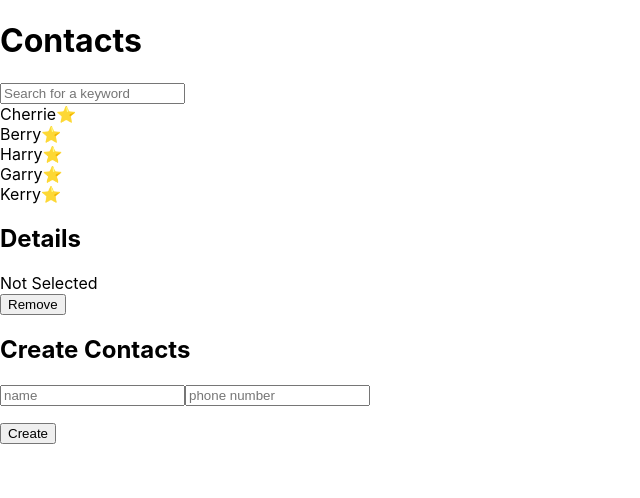
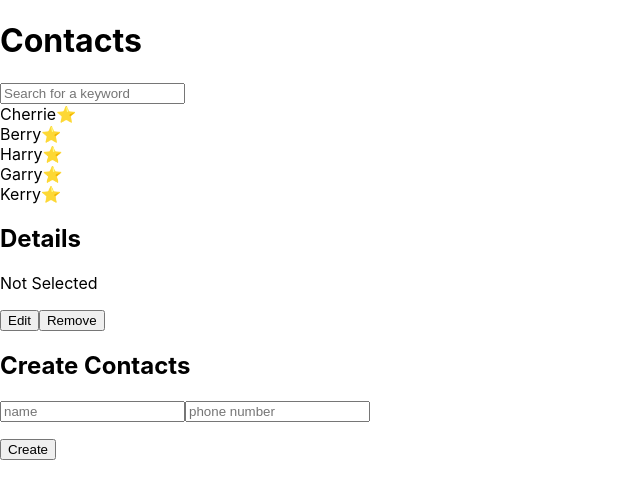
Before and after one commit to cherrie-k/React-Mini-Project, a React (Create React App) app: page / in a window 1280 px wide. Shown: the top 498 px of the page, without its empty margins (0-640 px from the left). Built offline with nearby package versions, Linux system fonts and the light colour scheme.

Commit message:
Contact 데이터 수정 기능 구현

```diff
--- a/src/components/Contact.js
+++ b/src/components/Contact.js
@@ -12,6 +12,7 @@ export default class Contact extends React.Component {
       // 선택(클릭)이 안됐으면 selectedKey가 -1, 선택 됐으면 -1아님
       selectedKey: -1,
       keyword: "",
+
       contactData: [
         {
           name: "Cherrie",
@@ -35,36 +36,43 @@ export default class Contact extends React.Component {
         },
       ],
     };
+
     // 임의 메소드 만들 때 바인딩하기
     this.handleChange = this.handleChange.bind(this);
     this.handleClick = this.handleClick.bind(this);
+
     // 데이터 추가, 삭제, 수정 메소드
     this.handleCreate = this.handleCreate.bind(this);
     this.handleRemove = this.handleRemove.bind(this);
     this.handleEdit = this.handleEdit.bind(this);
   }
+
   // input 란에 값이 들어 왔을 때 그걸 어떻게 처리해줄지 설정
   handleChange(e) {
     this.setState({
       keyword: e.target.value,
     });
   }
+
   handleClick(key) {
     this.setState({
       selectedKey: key,
     });
     console.log(key, "is selected");
   }
+
   handleCreate(contact) {
     this.setState({
       contactData: update(this.state.contactData, { $push: [contact] }),
     });
   }
+
   handleRemove() {
     // 키 선택 안했을 땐 remove 버튼 눌러도 remove 안되게 처리
     if (this.state.selectedKey < 0) {
       return;
     }
+
     this.setState({
       contactData: update(this.state.contactData, {
         $splice: [[this.state.selectedKey, 1]],
@@ -72,6 +80,7 @@ export default class Contact extends React.Component {
       selectedKey: -1, // selectedKey 무효화
     });
   }
+
   handleEdit(name, phone) {
     this.setState({
       contactData: update(this.state.contactData, {
@@ -89,6 +98,7 @@ export default class Contact extends React.Component {
       data.sort((a, b) => {
         return a.name > b.name;
       });
+
       // contact를 parameter로 갖고, name에 search에 있는 내용이 포함돼 있을 때만 True 반환하도록 함.
       data = data.filter((contact) => {
         return (
@@ -96,6 +106,7 @@ export default class Contact extends React.Component {
           -1
         );
       });
+
       return data.map((contact, i) => {
         // 컴포넌트에선 onClick 적용 안됨에 주의!
         return (
@@ -107,9 +118,11 @@ export default class Contact extends React.Component {
         );
       });
     };
+
     return (
       <div>
         <h1>Contacts</h1>
+
         <input
           name="keyword"
           placeholder="Search for a keyword"
@@ -117,12 +130,15 @@ export default class Contact extends React.Component {
           // onChage일 때 this.handleChange 실행
           onChange={this.handleChange}
         />
+
         <div>{mapToComponents(this.state.contactData)}</div>
         <ContactDetails
           isSelected={this.state.selectedKey !== -1}
           contact={this.state.contactData[this.state.selectedKey]}
           onRemove={this.handleRemove}
+          onEdit={this.handleEdit}
         />
+
         <ContactCreate onCreate={this.handleCreate} />
       </div>
     );
--- a/src/components/ContactCreate.js
+++ b/src/components/ContactCreate.js
@@ -8,10 +8,12 @@ class ContactCreate extends Component {
       name: "",
       phone: "",
     };
+
     // 임의 메소드를 만들었으니 바인딩 해줘야함!! 그리고 이걸 onChange 이벤트에 연결.
     this.handleChange = this.handleChange.bind(this);
     this.handleClick = this.handleClick.bind(this);
   }
+
   // 여러개의 input을 처리하는 handleChange
   handleChange(e) {
     // 비어있는 객체 만든다
@@ -19,16 +21,20 @@ class ContactCreate extends Component {
     nextState[e.target.name] = e.target.value;
     this.setState(nextState);
   }
+
   // Contact에서 onCreate라는 props 받아오기
   handleClick() {
     const contact = { name: this.state.name, phone: this.state.phone };
+
     this.props.onCreate(contact); //onCreate에게 contact 정보 전달
     // onCreate한테 넘겨준 다음엔 정보
+
     this.setState({
       name: "",
       phone: "",
     });
   }
+
   render() {
     return (
       <div>
--- a/src/components/ContactDetalis.js
+++ b/src/components/ContactDetalis.js
@@ -1,8 +1,54 @@
 // 어떤 name을 선택 했을 때, 그 name에 해당하는 정보가 나타나게 함
 
 import { Component } from "react";
+import Proptypes from "prop-types";
 
 class ContactDetails extends Component {
+  constructor(props) {
+    super(props);
+
+    this.state = {
+      isEdit: false,
+      name: "",
+      phone: "",
+    };
+
+    this.handleToggle = this.handleToggle.bind(this);
+    this.handleChange = this.handleChange.bind(this);
+    this.handleEdit = this.handleEdit.bind(this);
+  }
+
+  handleToggle() {
+    // edit을 눌렀을 때 기존 값이 뜨고 그 값을 수정하도록 하는 코드.
+    // 이걸 안해주면 edit 눌렀을 때 그냥 비어있는 input 박스만 뜸
+
+    if (!this.state.isEdit) {
+      // 기존 값이 false 일 때 edit 모드로 됨. 즉 이 코드는 edit 모드로 들어가면~ 인거지
+      this.setState({
+        name: this.props.contact.name,
+        phone: this.props.contact.phone,
+      });
+    } else {
+      this.handleEdit();
+    }
+
+    this.setState({
+      // 주의: setState는 비동기라 setState가 끝나기 전에 해당 코드가 실행됨.
+      isEdit: !this.state.isEdit,
+    });
+  }
+
+  handleChange(e) {
+    // 비어있는 객체 만든다
+    let nextState = {};
+    nextState[e.target.name] = e.target.value;
+    this.setState(nextState);
+  }
+
+  handleEdit() {
+    this.props.onEdit(this.state.name, this.state.phone);
+  }
+
   render() {
     const details = (
       <div>
@@ -10,13 +56,46 @@ class ContactDetails extends Component {
         <p>Number: {this.props.contact.phone}</p>
       </div>
     );
-    const black = <div>Not Selected</div>;
+
+    const edit = (
+      <div>
+        <p>
+          <input
+            type="text"
+            name="name"
+            placeholder="name"
+            value={this.state.name}
+            onChange={this.handleChange}
+          />
+        </p>
+
+        <p>
+          <input
+            type="text"
+            name="phone"
+            placeholder="phone number"
+            value={this.state.phone}
+            onChange={this.handleChange}
+          />
+        </p>
+      </div>
+    );
+
+    //view가 false면 details를 반환
+    const view = this.state.isEdit ? edit : details;
+
+    const blank = <div>Not Selected</div>;
 
     return (
       <div>
         <h2>Details</h2>
-        {this.props.isSelected ? details : black}
-        <button onClick={this.props.onRemove}>Remove</button>
+        {this.props.isSelected ? view : blank}
+        <p>
+          <button onClick={this.handleToggle}>
+            {this.state.isEdit ? "OK" : "Edit"}
+          </button>
+          <button onClick={this.props.onRemove}>Remove</button>
+        </p>
       </div>
     );
   }
@@ -27,12 +106,22 @@ ContactDetails.defaultProps = {
     name: "",
     phone: "",
   },
+
   // 지정되지 않았을 때 에러 발생시킴
   onRemove: () => {
     console.log("onRemove not defined");
   },
+
+  onEdit: () => {
+    console.log("onRemove not defined");
+  },
+};
+
+ContactDetails.propTypes = {
+  contact: Proptypes.object,
+  onRemove: Proptypes.func,
+  onEdit: Proptypes.func,
 };
 
 export default ContactDetails;
-
 // 얘는 Contact.js에서 불러온다
```
